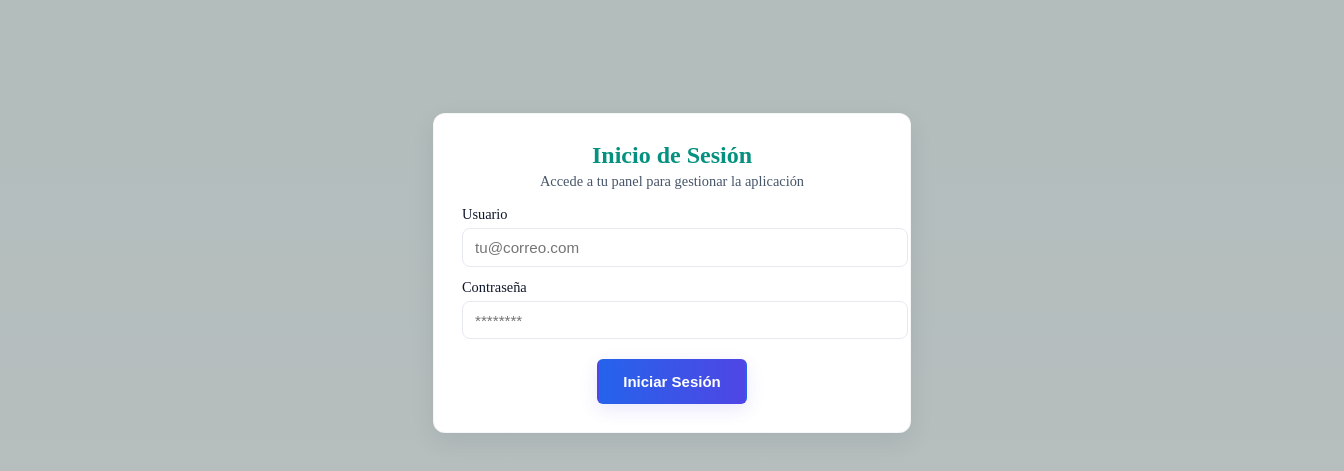
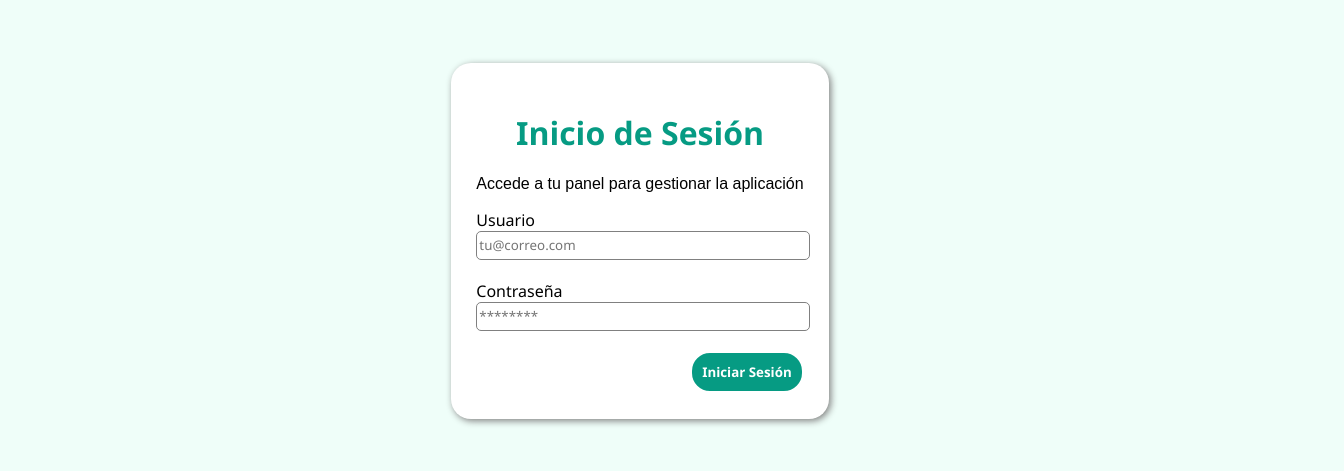
Before and after one commit to Anton811/Proyecto-SOPA, a React (Vite) app: page / in a window 1280 px wide. Shown: the part 159-630 px from the top of the page, 1344 px wide, since content can reach past the window. Built offline with nearby package versions, Linux system fonts and the light colour scheme.

Commit message:
Refactor UI components and styles for improved layout and consistency

```diff
--- a/src/components/Nav.jsx
+++ b/src/components/Nav.jsx
@@ -22,12 +22,14 @@ export default function Nav() {
         <Link to="/dashboard" className="nav-link">
           Dashboard
         </Link>
-        <button onClick={() => navigate("/product/add")} className="btn btn-principal">
-          Añadir Producto
-        </button>
-        <button onClick={handleSignOut} className="btn btn-cancelar">
-          Cerrar Sesión
-        </button>
+        <div className="nav-buttons">
+          <button onClick={() => navigate("/product/add")} className="btn btn-primary">
+            Añadir Producto
+          </button>
+          <button onClick={handleSignOut} className="btn btn-secondary">
+            Cerrar Sesión
+          </button>
+        </div>
       </div>
     </nav>
   );
--- a/src/css/box.css
+++ b/src/css/box.css
@@ -1,82 +1,56 @@
 .box-list {
   display: grid;
-  grid-template-columns: repeat(auto-fit, minmax(300px, 1fr));
-  margin: 2rem;
-  gap: 1.25rem;
+  grid-template-columns: 1fr 1fr;
+  padding: 20px;
+  gap: 20px;
 }
 
 .box {
-  background: linear-gradient(180deg, #f8fffb 0%, #ffffff 100%);
-  padding: 1.75rem;
-  border-radius: 24px;
-  border: 1px solid rgba(5, 173, 152, 0.14);
-  box-shadow: 0px 18px 40px -18px rgba(0, 0, 0, 0.2);
-  min-height: 240px;
+  background-color: white;
+  padding: 20px;
+  border-radius: 20px;
+  box-shadow: 2px 2px 7px gray;
   display: flex;
   flex-direction: column;
-  justify-content: space-between;
 }
 
-.card-header {
-  display: flex;
-  align-items: center;
-  justify-content: space-between;
-  gap: 1rem;
-  margin-bottom: 1rem;
-}
-
-.card-header h1 {
-  font-size: 1.2rem;
-  margin: 0;
-  color: #052f30;
-}
-
-.badge {
-  padding: 0.35rem 0.75rem;
-  border-radius: 999px;
-  font-size: 0.8rem;
-  font-weight: 700;
-  text-transform: uppercase;
-}
-
-.badge-disponible {
-  color: #0a6b5a;
-  background-color: #e6fff6;
-}
-
-.badge-agotado {
-  color: #a92a30;
-  background-color: #ffe6e8;
-}
-
-.badge-no-disponible {
-  color: #7a5a3c;
-  background-color: #fff4e7;
-}
-
-.flex-container {
+.box-row {
   display: flex;
   justify-content: space-between;
   align-items: center;
-  gap: 0.75rem;
-  flex-wrap: wrap;
-  margin-bottom: 0.5rem;
+  margin-bottom: 10px;
 }
 
-.flex-container h5,
-.flex-container span {
-  margin: 0;
-  color: #2d4a48;
-  font-size: 0.95rem;
+.box-actions {
+  display: flex;
+  justify-content: end;
+  gap: 5px;
 }
 
-.card-row strong,
-.card-row span:last-child {
-  color: #052f30;
-  font-weight: 700;
+.status {
+  font-weight: bold;
+  padding: 10px;
+  border-radius: 20px;
+  margin-bottom: 10px;
 }
 
-.btn-block {
-  width: 100%;
-  margin-top: 1rem;
+.status-0 {
+  background-color: #88e04f;
+  color: #29611c;
 }
+
+.status-1 {
+  background-color: #ffb79a;
+  color: #9c2b1b;
+}
+
+.status-2 {
+  background-color: #f4a100;
+  color: white;
+}
+
+@media (max-width: 500px) {
+  .box-list {
+    grid-template-columns: auto;
+  }
+}
--- a/src/css/global.css
+++ b/src/css/global.css
@@ -1,100 +1,72 @@
+* {
+  font-family: "Segoe UI", Tahoma, Geneva, Verdana, sans-serif;
+}
+
+p {
+  font-family: sans-serif;
+}
+
 body {
-  background-color: #bbbfbf;
+  background-color: #effef9;
   margin: 0;
 }
 
-.svg {
-  margin: 5px;
-  width: 5%;
-  height: max-content;
+.input {
+  width: 100%;
+  height: 25px;
+  border: 0;
+  border: 1px solid grey;
+  border-radius: 5px;
+}
+
+.input:focus {
+  outline: none;
+  border: 0;
+  border-bottom: 2px solid #069b83;
 }
 
 .btn {
-  padding: 12px 24px;
-  border-radius: 6px;
-  font-size: 15px;
-  box-shadow: none;
+  border-radius: 20px;
+  padding: 10px;
+  font-weight: bold;
+  border: 2px solid white;
   cursor: pointer;
-  transition: all 0.2s ease;
-  border: 2px solid transparent;
 }
 
-.btn:hover {
-  background-color: #ffffff;
-  color: #05ad98;
-  border-color: #ffffff;
+.btn-primary {
+  background-color: #069b83;
+  color: white;
 }
 
-.btn-principal {
-  background-color: #05ad98;
-  color: #ffffff;
-  border-color: #05ad98;
+.btn-primary:hover {
+  background-color: white;
+  color: #069b83;
+  border: 2px solid #069b83;
 }
 
-.btn-cancelar {
-  background-color: red;
-  color: #ffffff;
-  border-color: red;
+.btn-secondary {
+  background-color: white;
+  color: #069b83;
 }
 
-.product-box {
-  max-width: 750px;
-  margin: 2rem auto;
+.btn-secondary:hover {
+  background-color: #069b83;
+  color: white;
+  border: 2px solid white;
 }
 
-.product-form {
-  display: grid;
-  gap: 1.5rem;
-  width: 100%;
-  max-width: 760px;
+.btn-cancel {
+  background-color: red;
+  color: white;
 }
 
-.product-form label {
-  display: grid;
-  gap: 0.5rem;
-  font-size: 0.95rem;
-  width: 100%;
+.btn-cancel:hover {
+  background-color: white;
+  color: red;
+  border: 2px solid red;
 }
 
-.product-form input,
-.product-form textarea,
-.product-form select {
-  width: 100%;
-  min-width: 0;
-  padding: 0.95rem 1rem;
-  border: 1px solid #d4d4d4;
-  border-radius: 12px;
-  font-size: 1rem;
-  outline: none;
-  box-sizing: border-box;
+.textarea {
+  min-width: 100%;
+  height: 20dvh;
 }
-
-.product-form textarea {
-  min-height: 140px;
-  resize: vertical;
-}
-
-.input-row {
-  display: grid;
-  grid-template-columns: repeat(2, minmax(0, 1fr));
-  gap: 1rem;
-}
-
-.btn-group {
-  display: flex;
-  gap: 1rem;
-  flex-wrap: wrap;
-  align-items: center;
-}
-
-.product-form p {
-  margin: 0;
-  color: #064f4a;
-  font-weight: 600;
-}
-
-@media (max-width: 760px) {
-  .input-row {
-    grid-template-columns: 1fr;
-  }
-}
--- a/src/css/login.css
+++ b/src/css/login.css
@@ -1,154 +1,29 @@
 .login-main {
   display: flex;
-  width: 100vw;
-  height: 100vh;
+  align-items: center;
   justify-content: center;
-  align-items: center;
-  background: linear-gradient(
-    180deg,
-    rgba(4, 145, 127, 0.06) 0%,
-    rgba(5, 173, 152, 0.02) 100%
-  );
-  padding: 2rem;
-}
-
-.login-card {
-  max-width: 420px;
-  width: 100%;
-  background-color: #ffffff;
-  border-radius: 12px;
-  padding: 1.75rem;
-  box-shadow: 0 8px 24px rgba(16, 24, 40, 0.08);
-  border: 1px solid rgba(16, 24, 40, 0.04);
-}
-
-.login-header {
-  text-align: center;
-  margin-bottom: 1rem;
-}
-
-.login-header h1 {
-  margin: 0;
-  font-size: 1.5rem;
-  color: #04917f; /* Nav primary */
-}
-
-.login-sub {
-  margin-top: 0.25rem;
-  font-size: 0.9rem;
-  color: #475569;
+  height: 100dvh;
 }
 
 .login-form {
   display: flex;
   flex-direction: column;
-  gap: 0.75rem;
+  gap: 20px;
 }
 
-.input-form {
-  display: flex;
-  flex-direction: column;
+.login-card {
+  background-color: #ffffff;
+  border-radius: 20px;
+  padding: 2%;
+  box-shadow: 2px 2px 7px gray;
 }
 
-label {
-  font-size: 0.9rem;
-  margin-bottom: 0.35rem;
-  color: #0f172a;
-}
-
-input[type="email"],
-input[type="password"] {
-  width: 100%;
-  padding: 0.6rem 0.75rem;
-  border: 1px solid #e6eaf0;
-  border-radius: 8px;
-  background: #fff;
-  font-size: 0.95rem;
-  color: #0f172a;
-  outline: none;
-  transition:
-    box-shadow 0.12s ease,
-    border-color 0.12s ease;
-}
-
-input[type="email"]:focus,
-input[type="password"]:focus {
-  box-shadow: 0 6px 18px rgba(5, 173, 152, 0.08);
-  border-color: rgba(5, 173, 152, 0.9); /* Nav accent */
+.login-title {
+  text-align: center;
+  color: #069b83;
 }
 
 .form-actions {
-  margin-top: 0.5rem;
   display: flex;
   justify-content: center;
 }
-
-.btn {
-  cursor: pointer;
-  padding: 0.6rem 1.1rem;
-  border-radius: 8px;
-  border: none;
-  font-weight: 600;
-}
-
-.btn.primary {
-  background: linear-gradient(90deg, #04917f 0%, #05ad98 100%); /* Nav gradient */
-  color: #ffffff;
-  box-shadow: 0 6px 18px rgba(5, 173, 152, 0.12);
-  transition:
-    transform 0.08s ease,
-    box-shadow 0.12s ease;
-}
-
-.btn.primary:hover {
-  transform: translateY(-2px);
-}
-
-@media (max-width: 480px) {
-  .login-card {
-    padding: 1rem;
-    border-radius: 10px;
-  }
-
-  .login-header h1 {
-    font-size: 1.25rem;
-  }
-}
-
-.form-actions {
-  margin-top: 0.5rem;
-  display: flex;
-  justify-content: center;
-}
-
-.btn {
-  cursor: pointer;
-  padding: 0.6rem 1.1rem;
-  border-radius: 8px;
-  border: none;
-  font-weight: 600;
-}
-
-.btn.primary {
-  background: linear-gradient(90deg, #2563eb 0%, #4f46e5 100%);
-  color: #fff;
-  box-shadow: 0 6px 18px rgba(79, 70, 229, 0.12);
-  transition:
-    transform 0.08s ease,
-    box-shadow 0.12s ease;
-}
-
-.btn.primary:hover {
-  transform: translateY(-2px);
-}
-
-@media (max-width: 480px) {
-  .login-card {
-    padding: 1rem;
-    border-radius: 10px;
-  }
-
-  .login-header h1 {
-    font-size: 1.25rem;
-  }
-}
--- a/src/css/nav.css
+++ b/src/css/nav.css
@@ -1,99 +1,40 @@
 .app-nav {
-  background: linear-gradient(90deg, #04917f 0%, #05ad98 100%);
   display: flex;
+  position: static;
+  max-width: 100dvw;
+  background-color: #069b83;
+  justify-content: space-between;
   align-items: center;
-  justify-content: space-between;
-  gap: 1rem;
-  padding: 1.25rem 2rem;
-  border-radius: 0 0 24px 24px;
-  color: #ffffff;
-  flex-wrap: wrap;
+  padding: 10px;
+  border-radius: 0 0 20px 20px;
 }
 
 .nav-brand {
-  display: flex;
-  flex-direction: column;
-  gap: 0.25rem;
-}
-
-.nav-brand h1 {
-  margin: 0;
-  font-size: 1.5rem;
-}
-
-.nav-brand p {
-  margin: 0;
-  color: rgba(255, 255, 255, 0.85);
-  font-size: 0.95rem;
+  color: white;
 }
 
 .nav-actions {
   display: flex;
+  gap: 10px;
   align-items: center;
-  gap: 0.75rem;
-  flex-wrap: wrap;
 }
 
 .nav-link {
-  color: rgba(255, 255, 255, 0.95);
   text-decoration: none;
-  font-weight: 700;
-  padding: 0.7rem 1rem;
-  border-radius: 12px;
-  transition: background-color 0.2s ease;
+  font-weight: bold;
+  color: white;
 }
 
-.nav-link:hover {
-  background-color: rgba(255, 255, 255, 0.15);
+.nav-buttons {
+  display: flex;
+  gap: 5px;
 }
 
-.btn {
-  padding: 12px 24px;
-  border-radius: 6px;
-  font-size: 15px;
-  box-shadow: none;
-  cursor: pointer;
-  transition: all 0.2s ease;
-  border: 2px solid transparent;
-}
-
-.btn:hover {
-  background-color: #ffffff;
-  color: #05ad98;
-  border-color: #ffffff;
-}
-
-.btn-principal {
-  background-color: #ffffff;
-  color: #05ad98;
-  border-color: #ffffff;
-}
-
-.btn-cancelar {
-  background-color: rgba(255, 255, 255, 0.18);
-  color: #ffffff;
-  border-color: rgba(255, 255, 255, 0.38);
-}
-
-.btn-cancelar:hover {
-  background-color: rgba(255, 255, 255, 0.95);
-  color: #d31f1f;
-  border-color: rgba(255, 255, 255, 0.95);
-}
-
-@media (max-width: 760px) {
+@media (max-width: 500px) {
   .app-nav {
-    padding: 1rem;
+    flex-direction: column;
   }
-
   .nav-actions {
-    width: 100%;
-    justify-content: flex-start;
-  }
-
-  .btn,
-  .nav-link {
-    width: 100%;
-    text-align: center;
+    flex-direction: column;
   }
 }
--- /dev/null
+++ b/src/css/product.css
@@ -0,0 +1,33 @@
+.product-main {
+  display: flex;
+  justify-content: center;
+  align-items: center;
+  height: 100dvh;
+  gap: 10px;
+}
+
+.form-box {
+  background-color: white;
+  box-shadow: 0 0 2px gray;
+  border-radius: 20px;
+  padding: 20px;
+  min-width: 50dvw;
+}
+
+.row {
+  display: grid;
+  grid-template-columns: auto auto;
+  gap: 10px;
+}
+
+.form-actions {
+  display: flex;
+  justify-content: end;
+  align-items: center;
+}
+
+@media (max-width: 500px) {
+  .row {
+    grid-template-columns: auto;
+  }
+}
--- a/src/layouts/Login.jsx
+++ b/src/layouts/Login.jsx
@@ -1,5 +1,6 @@
 import React, { useState } from "react";
 import "../css/login.css";
+import "../css/global.css";
 import { useNavigate } from "react-router-dom";
 import { supabase } from "../utils/supabase";
 
@@ -29,7 +30,7 @@ export default function Login() {
     <main className="login-main">
       <div className="login-card container">
         <header className="login-header">
-          <h1>Inicio de Sesión</h1>
+          <h1 className="login-title">Inicio de Sesión</h1>
           <p className="login-sub">Accede a tu panel para gestionar la aplicación</p>
         </header>
 
@@ -37,6 +38,7 @@ export default function Login() {
           <div className="input-form">
             <label htmlFor="email">Usuario</label>
             <input
+              className="input"
               type="email"
               name="email"
               id="email"
@@ -51,6 +53,7 @@ export default function Login() {
           <div className="input-form">
             <label htmlFor="password">Contraseña</label>
             <input
+              className="input"
               type="password"
               name="password"
               id="password"
@@ -63,7 +66,7 @@ export default function Login() {
           </div>
 
           <div className="form-actions">
-            <input type="submit" value="Iniciar Sesión" className="btn primary" />
+            <input type="submit" value="Iniciar Sesión" className="btn btn-primary" />
           </div>
         </form>
       </div>
```
Also changed, not shown: src/components/Modal.jsx (deleted, +0 -29 lines), src/css/modal.css (deleted, +0 -49 lines), src/layouts/Dashboard.jsx (+27 -12 lines), src/layouts/Product.jsx (+29 -10 lines).
